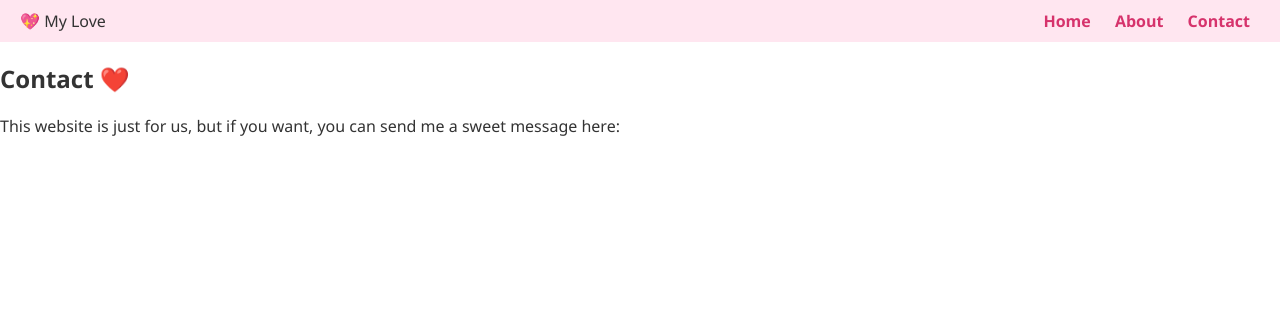
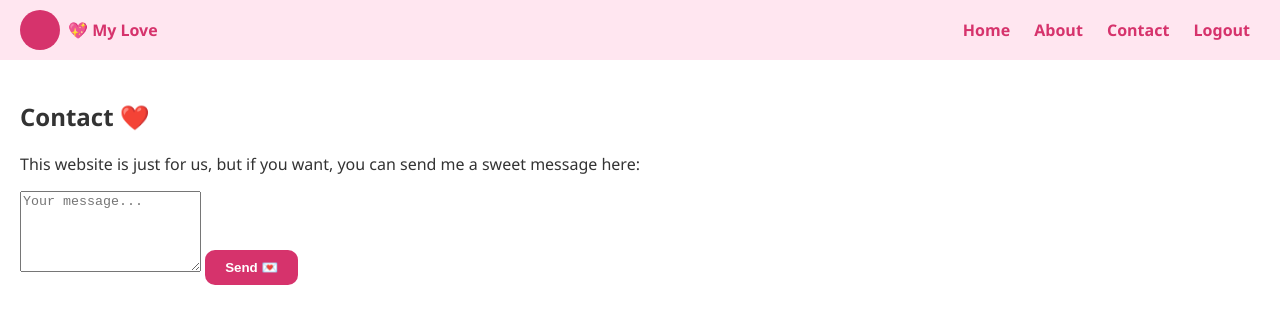
Before and after one commit to isntCeyj/iamyourceyj.github.io, a plain HTML site: page contact.html in a window 1280 px wide. Drawn offline with Linux system fonts and the light colour scheme; files that its build step writes are made by us from their sources; sample sign-in values are in the browser's storage.

Commit message:
Update contact.html

```diff
--- a/contact.html
+++ b/contact.html
@@ -8,16 +8,31 @@
 </head>
 <body>
 <header class="top-nav">
-  <div class="logo">💖 My Love</div>
+  <div class="brand"><div class="logo"></div><div style="font-weight:700;color:#d6336c;margin-left:8px">💖 My Love</div></div>
   <nav>
     <a href="home.html">Home</a>
     <a href="about.html">About</a>
     <a href="contact.html">Contact</a>
+    <a href="#" id="logoutBtn">Logout</a>
   </nav>
 </header>
 
-<section class="contact-page">
+<section class="contact-page section">
   <h1>Contact ❤️</h1>
   <p>This website is just for us, but if you want, you can send me a sweet message here:</p>
   <form>
-    <textarea placeholder="Your message..." rows
+    <textarea placeholder="Your message..." rows="5"></textarea>
+    <button type="submit" class="heart-btn">Send 💌</button>
+  </form>
+</section>
+
+<script src="assets/js/app.js"></script>
+<script>
+const user = AUTH.getUser();
+if(!user) location.href='login.html';
+document.getElementById('logoutBtn').addEventListener('click', ()=>{
+  AUTH.logout(); location.href='login.html';
+});
+</script>
+</body>
+</html>
```
